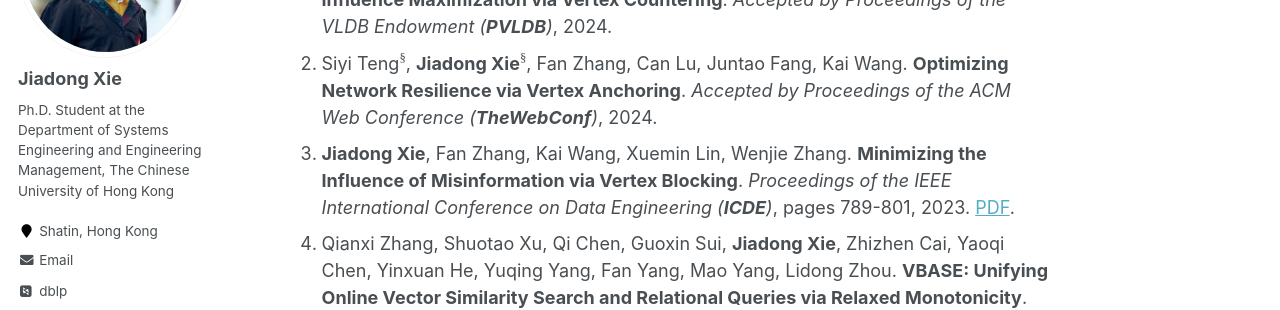
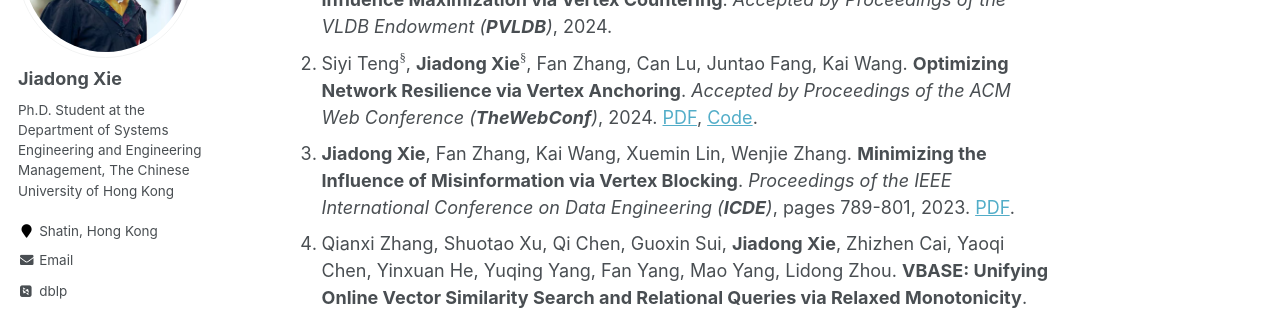
Before and after one commit to Xiejiadong/Xiejiadong.github.io, a Jekyll site: the page built from _pages/about.md, in a window 1280 px wide and 900 px high, scrolled down 356 px. Shown: the part 153-463 px from the top of the window. Built offline with Jekyll 4.4.1, drawn with Linux system fonts in a browser that asks for light colours; some web fonts are replaced; formulas are drawn with MathJax 3.

Commit message:
add www24

```diff
--- a/_pages/about.md
+++ b/_pages/about.md
@@ -24,7 +24,7 @@ Publications
    *Accepted by Proceedings of the VLDB Endowment (**PVLDB**)*, 2024.
 2. Siyi Teng$^\S$, **Jiadong Xie$^\S$**, Fan Zhang, Can Lu, Juntao Fang, Kai Wang.
    **Optimizing Network Resilience via Vertex Anchoring**.
-   *Accepted by Proceedings of the ACM Web Conference (**TheWebConf**)*, 2024.
+   *Accepted by Proceedings of the ACM Web Conference (**TheWebConf**)*, 2024. [PDF](/files/paper/%5Bwww24%5Dfollower-maximization.pdf), [Code](https://github.com/Tsyxxxka/Follower-Maximization).
 3. **Jiadong Xie**, Fan Zhang, Kai Wang, Xuemin Lin, Wenjie Zhang.
    **Minimizing the Influence of Misinformation via Vertex Blocking**.
    *Proceedings of the IEEE International Conference on Data Engineering (**ICDE**)*, pages 789-801, 2023.
```
Also changed, not shown: 1 other file.
